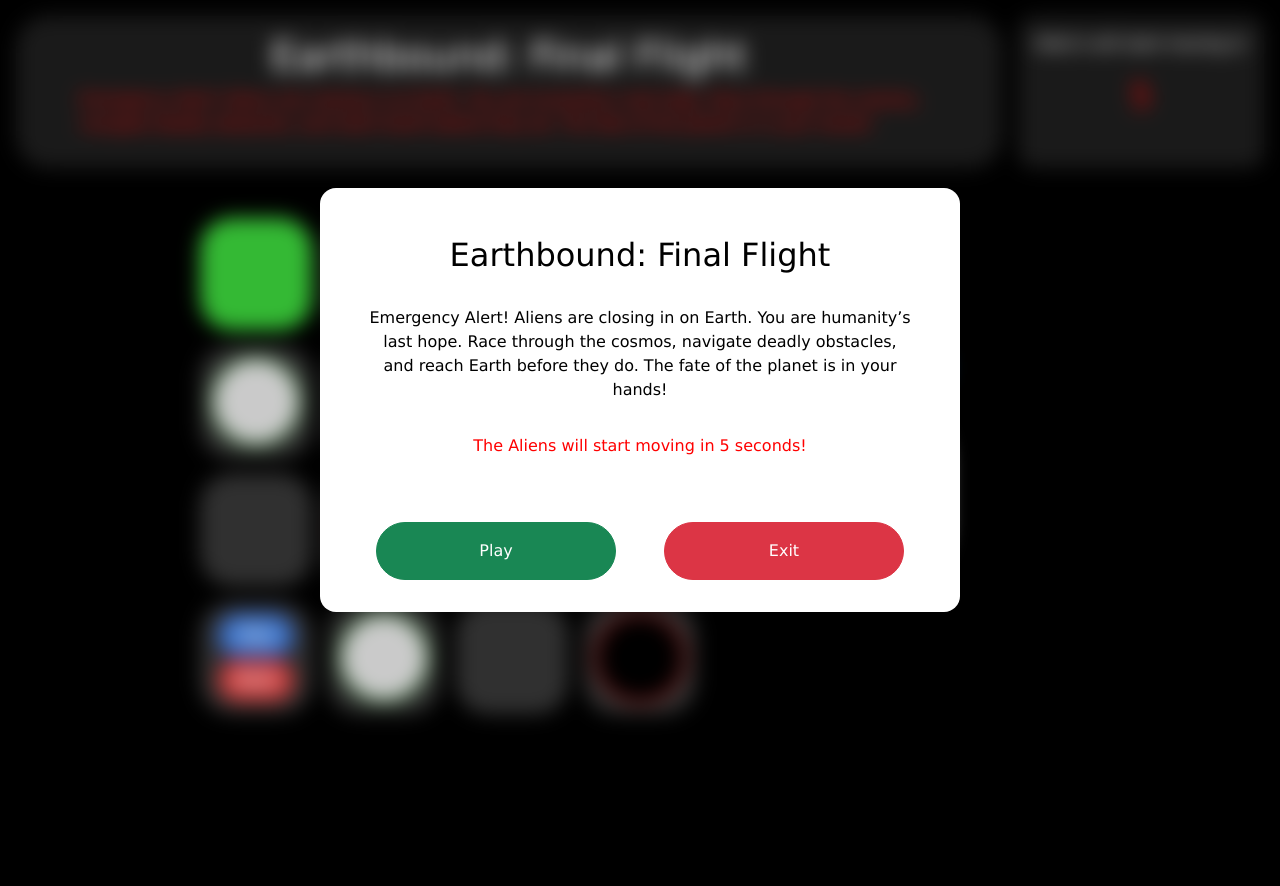
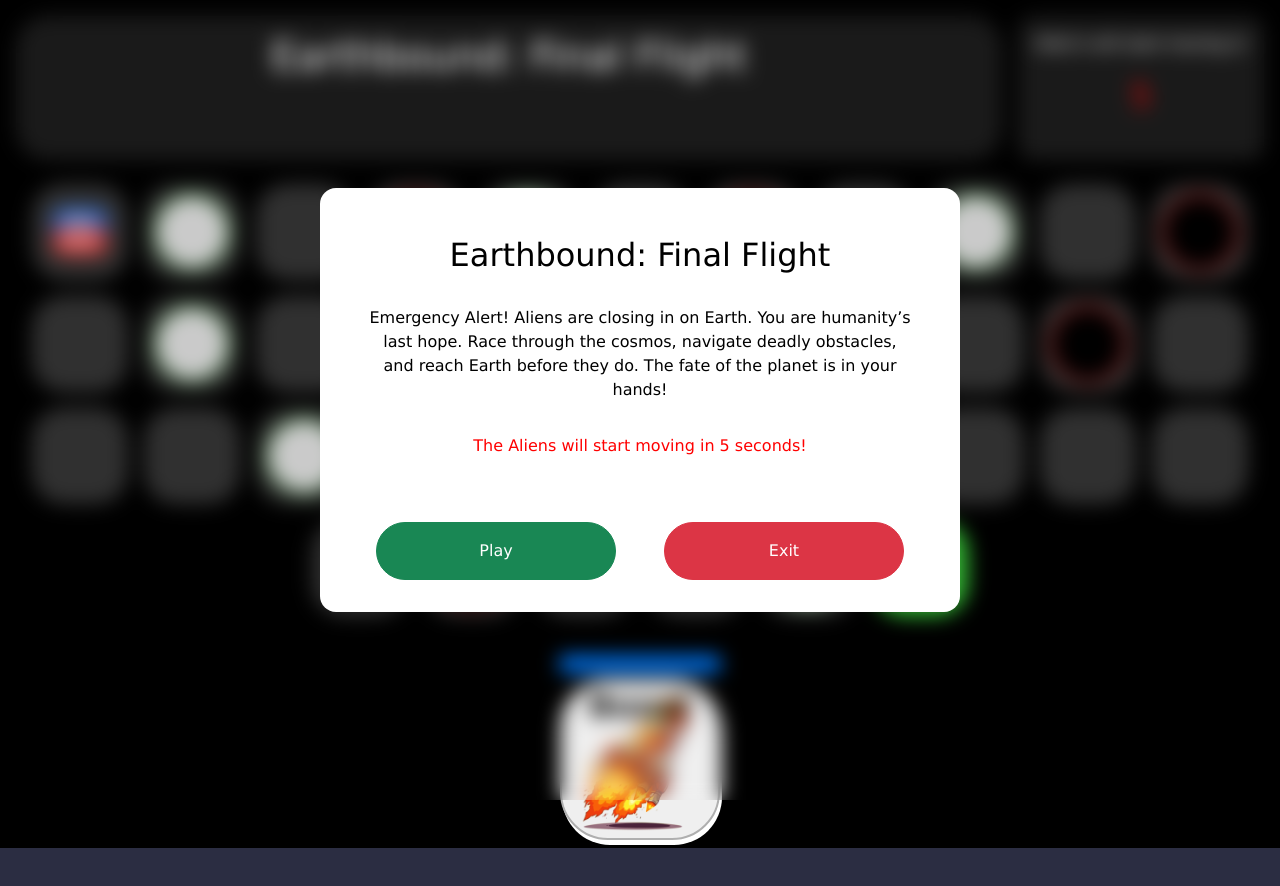
Before and after one commit to adiachar/GameSpace, a React (Vite) app: page /earthbound in a window 1280 px wide. Shown: the top 886 px of the page. After the commit the page ends 848 px from the top, so only its background shows below. Built offline with nearby package versions, Linux system fonts and the light colour scheme.

Commit message:
improved EarthBound game interface

```diff
--- a/src/EarthboundGame/Earthbound.jsx
+++ b/src/EarthboundGame/Earthbound.jsx
@@ -3,9 +3,10 @@ import { useNavigate } from "react-router-dom";
 import ge from "./Earthbound.module.css";
 import { accordionSummaryClasses } from "@mui/material";
 
-const winDest = 16;
-const blackHolePos = [4, 7, 11, 15];
-const whiteHolePos = [2, 5, 9, 13];
+const winDest = 39;
+const blackHolePos = [4, 7, 11, 15, 17, 21, 30, 35];
+const whiteHolePos = [2, 5, 9, 13, 19, 25, 28, 38];
+let bwIdx = 0;
 
 export default function GoEarth(){
     const navigate = useNavigate();
@@ -20,28 +21,33 @@ export default function GoEarth(){
         if(start) {
             let interval = setInterval(() => {
                 setAlienMoveTime((time) => {
-                    if(time - 1 === 0) {
+                    if(time === 0) {
                         clearInterval(interval);
                         return 0;
                     }
                     return time - 1;
                 });
             }, 1000);
+        }
+    }, [start]);
 
-            setTimeout(() => {
+    useEffect(() => {
+        if(alienMoveTime === 0 && start) {
             let interval = setInterval(() => {
-                    setGamePos(pos => {
-                        if(pos == winDest) {
+                setGamePos((pos) => {
+                    if(pos < winDest) {
+                        return pos + 1;
+                    } else {
                         clearInterval(interval);
                         setStart(false);
-                            return winDest;
+                        setGamePos(1);
+                        setPlayerPos(1);
+                        return pos;
                     }
-                        return pos + 1;
-                    })
-                }, 1000);
-            }, 5000);
+                });
+            }, 1500);
         }
-    }, [start]);
+    }, [alienMoveTime]);
 
     useEffect(() => {
         if(playerPos === winDest) {
@@ -76,16 +82,19 @@ export default function GoEarth(){
                 if(pos < destination && pos < winDest) {
                     return pos + 1;
                 }
+
                 clearInterval(interval);
-                if(blackHolePos.includes(pos)) {
-                    let random = Math.floor(Math.random() * 4);
-                    setPlayerPos(whiteHolePos[random]);
-                }
-
                 setBoost(true);
                 setCharge(25);
                 reCharge();
+
+                if(blackHolePos.includes(pos)) {
+                    let random = Math.floor(Math.random() * whiteHolePos.length);
+                    return whiteHolePos[random];
+                }
+
                 return pos;
+
             });
         }, 1000);
     }
@@ -111,15 +120,10 @@ export default function GoEarth(){
     }
 
     return(
-        <div className={ge.BlackAndWhite}>
+        <div className={ge.earthBound}>
             <div className={ge.header}>
                 <div className={ge.mainHeader}>
                     <h1 className={ge.name}>Earthbound: Final Flight</h1>
-                    <p className={ge.description +" " +"ms-5 me-5"}>
-                    Emergency Alert! Aliens are closing in on Earth. You are humanity’s last hope.
-                    Race through the cosmos, navigate deadly obstacles, and reach Earth before they do.
-                    The fate of the planet is in your hands!
-                    </p>
                 </div>
                 <div className={ge.rightHeader}>
                     <p className={ge.status +" d-block text-center m-3"}>Alien's will start moving in</p>
@@ -129,166 +133,18 @@ export default function GoEarth(){
 
             <div className={ge.main}>
                 <div className={ge.board}>
-                    <div className={`${ge.box} ${ge.win}`}>
-                        {blackHolePos.includes(16) && (<div className={ge.blackHole}></div>)}
-                        {whiteHolePos.includes(16) && (<div className={ge.whiteHole}></div>)}
-                        {playerPos === 16 && (<div className={ge.player}>
+                    {Array.from({ length: winDest }, (_, idx) => (
+                        <div className={`${ge.box} ${idx + 1 === winDest && ge.win}`} key={idx}>
+                            {blackHolePos.includes(idx + 1) && (<div className={ge.blackHole}></div>)}
+                            {whiteHolePos.includes(idx + 1) && (<div className={ge.whiteHole}></div>)}
+                            {playerPos === idx + 1 && (<div className={ge.player}>
                                 <p>You</p>
                             </div>)}
-                        {gamePos === 16 && (<div className={ge.game}>
+                            {gamePos === idx + 1 && (<div className={ge.game}>
                                 <p>Alien</p>
                             </div>)}
                         </div>
-                    <div className={`${ge.box}`}>
-                        {blackHolePos.includes(15) && (<div className={ge.blackHole}></div>)}
-                        {whiteHolePos.includes(15) && (<div className={ge.whiteHole}></div>)}
-                        {playerPos === 15 && (<div className={ge.player}>
-                            <p>You</p>
-                        </div>)}
-                        {gamePos === 15 && (<div className={ge.game}>
-                            <p>Alien</p>
-                        </div>)}
-                    </div>
-                    <div className={`${ge.box}`}>
-                        {blackHolePos.includes(14) && (<div className={ge.blackHole}></div>)}
-                        {whiteHolePos.includes(14) && (<div className={ge.whiteHole}></div>)}
-                        {playerPos === 14 && (<div className={ge.player}>
-                            <p>You</p>
-                        </div>)}
-                        {gamePos === 14 && (<div className={ge.game}>
-                            <p>Alien</p>
-                        </div>)}
-                    </div>
-                    <div className={`${ge.box}`}>
-                        {blackHolePos.includes(13) && (<div className={ge.blackHole}></div>)}
-                        {whiteHolePos.includes(13) && (<div className={ge.whiteHole}></div>)}
-                        {playerPos === 13 && (<div className={ge.player}>
-                            <p>You</p>
-                        </div>)}
-                        {gamePos === 13 && (<div className={ge.game}>
-                            <p>Alien</p>
-                        </div>)}
-                    </div>
-                    <div className={`${ge.box}`}>
-                        {blackHolePos.includes(9) && (<div className={ge.blackHole}></div>)}
-                        {whiteHolePos.includes(9) && (<div className={ge.whiteHole}></div>)}
-                        {playerPos === 9 && (<div className={ge.player}>
-                            <p>You</p>
-                        </div>)}
-                        {gamePos === 9 && (<div className={ge.game}>
-                            <p>Alien</p>
-                        </div>)}
-                    </div>
-                    <div className={`${ge.box}`}>
-                        {blackHolePos.includes(10) && (<div className={ge.blackHole}></div>)}
-                        {whiteHolePos.includes(10) && (<div className={ge.whiteHole}></div>)}
-                        {playerPos === 10 && (<div className={ge.player}>
-                            <p>You</p>
-                        </div>)}
-                        {gamePos === 10 && (<div className={ge.game}>
-                            <p>Alien</p>
-                        </div>)}
-                    </div>
-                    <div className={`${ge.box}`}>
-                        {blackHolePos.includes(11) && (<div className={ge.blackHole}></div>)}
-                        {whiteHolePos.includes(11) && (<div className={ge.whiteHole}></div>)}
-                        {playerPos === 11 && (<div className={ge.player}>
-                            <p>You</p>
-                        </div>)}
-                        {gamePos === 11 && (<div className={ge.game}>
-                            <p>Alien</p>
-                        </div>)}
-                    </div>
-                    <div className={`${ge.box}`}>
-                        {blackHolePos.includes(12) && (<div className={ge.blackHole}></div>)}
-                        {whiteHolePos.includes(12) && (<div className={ge.whiteHole}></div>)}
-                        {playerPos === 12 && (<div className={ge.player}>
-                            <p>You</p>
-                        </div>)}
-                        {gamePos === 12 && (<div className={ge.game}>
-                            <p>Alien</p>
-                        </div>)}
-                    </div>
-                    <div className={`${ge.box}`}>
-                        {blackHolePos.includes(8) && (<div className={ge.blackHole}></div>)}
-                        {whiteHolePos.includes(8) && (<div className={ge.whiteHole}></div>)}
-                        {playerPos === 8 && (<div className={ge.player}>
-                            <p>You</p>
-                        </div>)}
-                        {gamePos === 8 && (<div className={ge.game}>
-                            <p>Alien</p>
-                        </div>)}
-                    </div>
-                    <div className={`${ge.box}`}>
-                        {blackHolePos.includes(7) && (<div className={ge.blackHole}></div>)}
-                        {whiteHolePos.includes(7) && (<div className={ge.whiteHole}></div>)}
-                        {playerPos === 7 && (<div className={ge.player}>
-                            <p>You</p>
-                        </div>)}
-                        {gamePos === 7 && (<div className={ge.game}>
-                            <p>Alien</p>
-                        </div>)}
-                    </div>
-                    <div className={`${ge.box}`}>
-                        {blackHolePos.includes(6) && (<div className={ge.blackHole}></div>)}
-                        {whiteHolePos.includes(6) && (<div className={ge.whiteHole}></div>)}
-                        {playerPos === 6 && (<div className={ge.player}>
-                            <p>You</p>
-                        </div>)}
-                        {gamePos === 6 && (<div className={ge.game}>
-                            <p>Alien</p>
-                        </div>)}
-                    </div>
-                    <div className={`${ge.box}`}>
-                        {blackHolePos.includes(5) && (<div className={ge.blackHole}></div>)}
-                        {whiteHolePos.includes(5) && (<div className={ge.whiteHole}></div>)}
-                        {playerPos === 5 && (<div className={ge.player}>
-                            <p>You</p>
-                        </div>)}
-                        {gamePos === 5 && (<div className={ge.game}>
-                            <p>Alien</p>
-                        </div>)}
-                    </div>
-                    <div className={`${ge.box}`}>
-                        {blackHolePos.includes(1) && (<div className={ge.blackHole}></div>)}
-                        {whiteHolePos.includes(1) && (<div className={ge.whiteHole}></div>)}
-                        {playerPos === 1 && (<div className={ge.player}>
-                            <p>You</p>
-                        </div>)}
-                        {gamePos === 1 && (<div className={ge.game}>
-                            <p>Alien</p>
-                        </div>)}
-                    </div>
-                    <div className={`${ge.box}`}>
-                        {blackHolePos.includes(2) && (<div className={ge.blackHole}></div>)}
-                        {whiteHolePos.includes(2) && (<div className={ge.whiteHole}></div>)}
-                        {playerPos === 2 && (<div className={ge.player}>
-                            <p>You</p>
-                        </div>)}
-                        {gamePos === 2 && (<div className={ge.game}>
-                            <p>Alien</p>
-                        </div>)}
-                    </div>
-                    <div className={`${ge.box}`}>
-                        {blackHolePos.includes(3) && (<div className={ge.blackHole}></div>)}
-                        {whiteHolePos.includes(3) && (<div className={ge.whiteHole}></div>)}
-                        {playerPos === 3 && (<div className={ge.player}>
-                            <p>You</p>
-                        </div>)}
-                        {gamePos === 3 && (<div className={ge.game}>
-                            <p>Alien</p>
-                        </div>)}
-                    </div>
-                    <div className={`${ge.box}`}>
-                        {blackHolePos.includes(4) && (<div className={ge.blackHole}></div>)}
-                        {whiteHolePos.includes(4) && (<div className={ge.whiteHole}></div>)}
-                        {playerPos === 4 && (<div className={ge.player}>
-                            <p>You</p>
-                        </div>)}
-                        {gamePos === 4 && (<div className={ge.game}>
-                            <p>Alien</p>
-                        </div>)}
-                    </div>
+                    ))}
                 </div>
                 <div className={ge.boostContainer}>
                     <div className={ge.charge}>
--- a/src/EarthboundGame/Earthbound.module.css
+++ b/src/EarthboundGame/Earthbound.module.css
@@ -4,7 +4,7 @@
     box-sizing: border-box;
 }
 
-.BlackAndWhite{
+.earthBound{
     min-height: 100vh;
     min-width: 100vw;
     display: flex;
@@ -64,18 +64,20 @@
 .main {
     width: 100%;
     display: flex;
+    flex-direction: column;
 }
 
 .board {
-    width: 60%;
-    padding: 2% 5% 20% 15%;
+    width: 100%;
     display: flex;
+    align-items: center;
+    justify-content: center;
     flex-wrap: wrap;
 }
 
 .box {
-    height: 7rem;
-    width: 7rem;
+    height: 6rem;
+    width: 6rem;
     margin: 0.5rem;
     border-radius: 2rem;
     background-color: rgba(255, 255, 255, 0.189);
@@ -107,8 +109,8 @@
 }
 
 .player, .game {
-    height: 40%;
-    width: 70%;
+    height: 30%;
+    width: 60%;
     border-radius: 2rem;
     display: flex;
     align-items: center;
@@ -134,12 +136,16 @@
 }
 
 .player {
+    position: absolute;
+    top: 1.5rem;
     background-color: #497DCC;
     border: 5px solid #21499F;
 
 }
 
 .game {
+    position: absolute;
+    bottom: 1.5rem;
     background-color: #CC4949;
     border: 5px solid #9F2121;
 }
@@ -180,18 +186,17 @@
 }
 
 .boostContainer {
-    height: 70vh;
-    width: 40%;
+    width: 100%;
+    margin-top: 2rem;
     display: flex;
     flex-direction: column;
-    align-items: flex-start;
+    align-items: center;
     justify-content: center;
 }
 
 .charge {
     height: 1rem;
     width: 10rem;
-    margin: 1rem;
     background-color: rgb(87, 87, 87);
     display: flex;
     align-items: center;
@@ -200,7 +205,7 @@
 .boost {
     height: 10rem;
     width: 10rem;
-    margin: 1rem;
+    margin: 0.5rem;
     border-radius: 3rem;
     border: 2px solid rgb(175, 175, 175);
     background-image: url("../assets/pngtree-boost-clipart-cartoon-colored-space-shuttle-with-orange-flames-vector-png-image_6801040.png");
```
Lines whose indentation alone changed are shown as unchanged.
